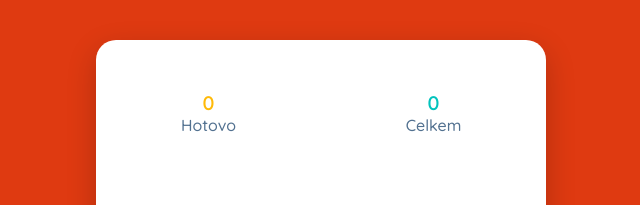
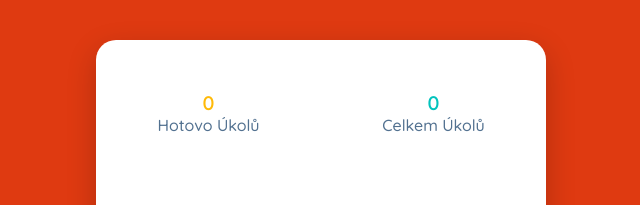
Before and after one commit to CodeRebels-Zkouska/ukolnicek, a plain HTML site: page index.html in a window 1280 px wide. Shown: the top 205 px of the page, without its empty margins (319-959 px from the left). Drawn offline with Linux system fonts and the light colour scheme.

Commit message:
uprava nadpisu u poctu ukolu

```diff
--- a/index.html
+++ b/index.html
@@ -15,11 +15,11 @@
         <header>
             <div class="completed">
                 <h5 id="hotovo-pocet">0</h5>
-                <p>Hotovo</p>
+                <p>Hotovo Úkolů</p>
             </div>
             <div class="total">
                 <h5 id="celkem-pocet">0</h5>
-                <p>Celkem</p>
+                <p>Celkem Úkolů</p>
             </div>
         </header>
 
```
